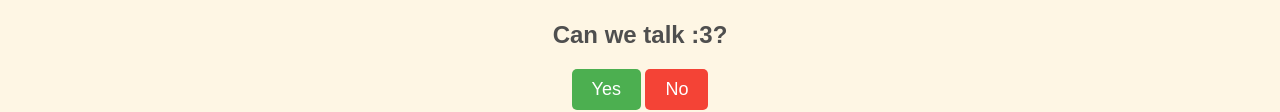
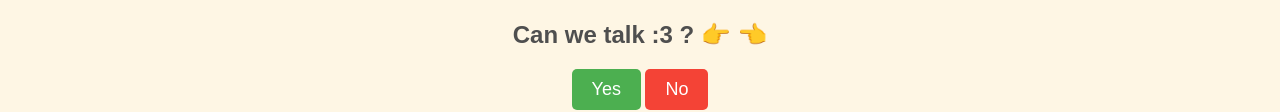
Before and after one commit to D4vnni0/For-You-p, a plain HTML site: page index.html in a window 1280 px wide. Shown: the part 316-428 px from the top of the page. Drawn offline with Linux system fonts and the light colour scheme.

Commit message:
Update index.html

```diff
--- a/index.html
+++ b/index.html
@@ -3,7 +3,7 @@
 <head>
   <meta charset="UTF-8">
   <meta name="viewport" content="width=device-width, initial-scale=1.0">
-  <title>Can We Talk? :3 👉 👈</title>
+  <title>Can We Talk? :3</title>
   <link rel="stylesheet" href="css/style.css">
 </head>
 <body>
@@ -17,7 +17,7 @@
   <main>
     <div id="content">
       <img id="cat-gif" src="https://media1.tenor.com/m/uZlEERJn_fgAAAAd/milly-silly-cat.gif" alt="Silly Cat">
-      <h1>Can we talk :3?</h1>
+      <h1>Can we talk :3 ? 👉 👈</h1>
       <div id="buttons">
         <button id="yes-btn">Yes</button>
         <button id="no-btn">No</button>
```
